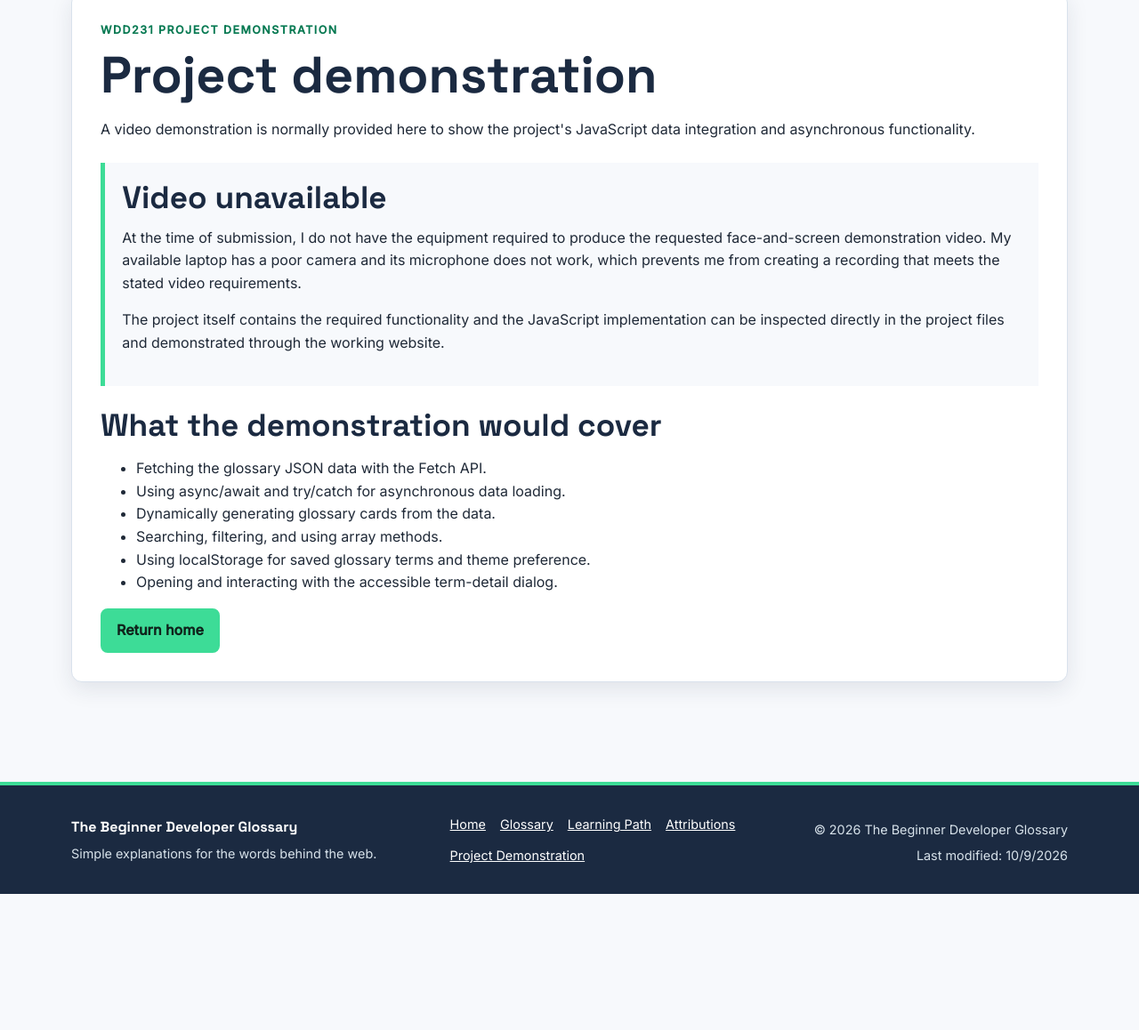
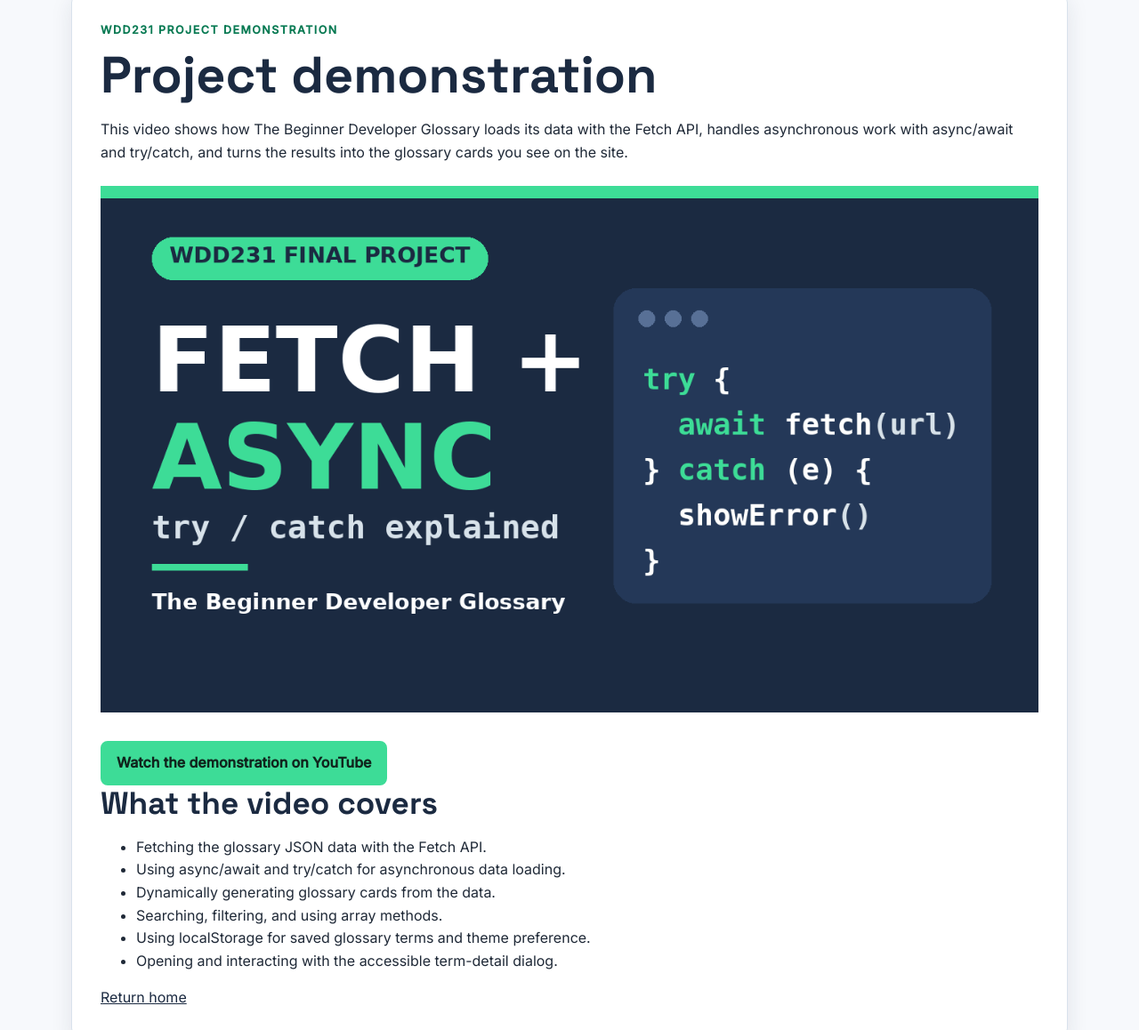
Before and after one commit to NuminousC/wdd231, a website: page final/video.html in a window 1280 px wide. Shown: the part 143-1301 px from the top of the page at 89% size. Before the commit the page ends 1148 px from the top, so only its background shows below. Drawn offline with Linux system fonts and the light colour scheme.

Commit message:
Week 06 - Final project v0.3

```diff
--- a/final/styles/small.css
+++ b/final/styles/small.css
@@ -479,6 +479,10 @@ p {
 	overflow-x: auto;
 	border-radius: 8px;
 }
+.video-link {
+	display: block;
+	margin: 1.5rem 0;
+}
 .topic-icon {
 	vertical-align: middle;
 	margin-right: 0.5rem;
--- a/final/video.html
+++ b/final/video.html
@@ -5,7 +5,7 @@
 		<meta name="viewport" content="width=device-width,initial-scale=1.0">
 		<meta
 			name="description"
-			content="Information about the WDD231 project demonstration video for The Beginner Developer Glossary."
+			content="Watch the WDD231 project demonstration video for The Beginner Developer Glossary, covering Fetch, async/await, and try/catch."
 		>
 		<meta name="author" content="Duru Rowland">
 		<meta
@@ -14,7 +14,7 @@
 		>
 		<meta
 			property="og:description"
-			content="Information about the WDD231 project demonstration video for The Beginner Developer Glossary."
+			content="Watch the WDD231 project demonstration video for The Beginner Developer Glossary, covering Fetch, async/await, and try/catch."
 		>
 		<meta property="og:type" content="website">
 		<meta property="og:site_name" content="The Beginner Developer Glossary">
@@ -78,25 +78,31 @@
 				<p class="eyebrow">WDD231 project demonstration</p>
 				<h1 id="video-heading">Project demonstration</h1>
 				<p>
-					A video demonstration is normally provided here to show the project's
-					JavaScript data integration and asynchronous functionality.
+					This video shows how The Beginner Developer Glossary loads its data
+					with the Fetch API, handles asynchronous work with async/await and
+					try/catch, and turns the results into the glossary cards you see on
+					the site.
 				</p>
-				<div class="notice">
-					<h2>Video unavailable</h2>
-					<p>
-						At the time of submission, I do not have the equipment required to
-						produce the requested face-and-screen demonstration video. My
-						available laptop has a poor camera and its microphone does not work,
-						which prevents me from creating a recording that meets the stated
-						video requirements.
-					</p>
-					<p>
-						The project itself contains the required functionality and the
-						JavaScript implementation can be inspected directly in the project
-						files and demonstrated through the working website.
-					</p>
-				</div>
-				<h2>What the demonstration would cover</h2>
+				<a
+					class="video-link"
+					href="https://youtu.be/qOJpiYRVOtM"
+					target="_blank"
+					rel="noopener noreferrer"
+					><img
+						src="images/video-thumbnail.png"
+						alt="Video thumbnail showing the words Fetch plus Async, try and catch explained, beside a code example for The Beginner Developer Glossary"
+						width="1280"
+						height="720"
+						loading="lazy"
+					></a
+				><a
+					class="button"
+					href="https://youtu.be/qOJpiYRVOtM"
+					target="_blank"
+					rel="noopener noreferrer"
+					>Watch the demonstration on YouTube</a
+				>
+				<h2>What the video covers</h2>
 				<ul>
 					<li>Fetching the glossary JSON data with the Fetch API.</li>
 					<li>
@@ -111,7 +117,7 @@
 						Opening and interacting with the accessible term-detail dialog.
 					</li>
 				</ul>
-				<a class="button" href="index.html">Return home</a>
+				<a class="secondary-button" href="index.html">Return home</a>
 			</section>
 		</main>
 		<footer class="site-footer">
@@ -124,7 +130,12 @@
 					<a href="index.html">Home</a><a href="glossary.html">Glossary</a
 					><a href="guide.html">Learning Path</a
 					><a href="attributions.html">Attributions</a
-					><a href="video.html" aria-current="page">Project Demonstration</a>
+					><a
+						href="https://youtu.be/qOJpiYRVOtM"
+						target="_blank"
+						rel="noopener noreferrer"
+						>Project Demonstration Video</a
+					>
 				</nav>
 				<div class="footer-meta">
 					<p>
```
Also changed, not shown: final/attributions.html (+7 -2 lines), final/glossary.html (+6 -1 lines), final/guide.html (+6 -1 lines), final/index.html (+6 -1 lines), final/thankyou.html (+6 -1 lines), final/README.md, final/images/video-thumbnail.png (added).
